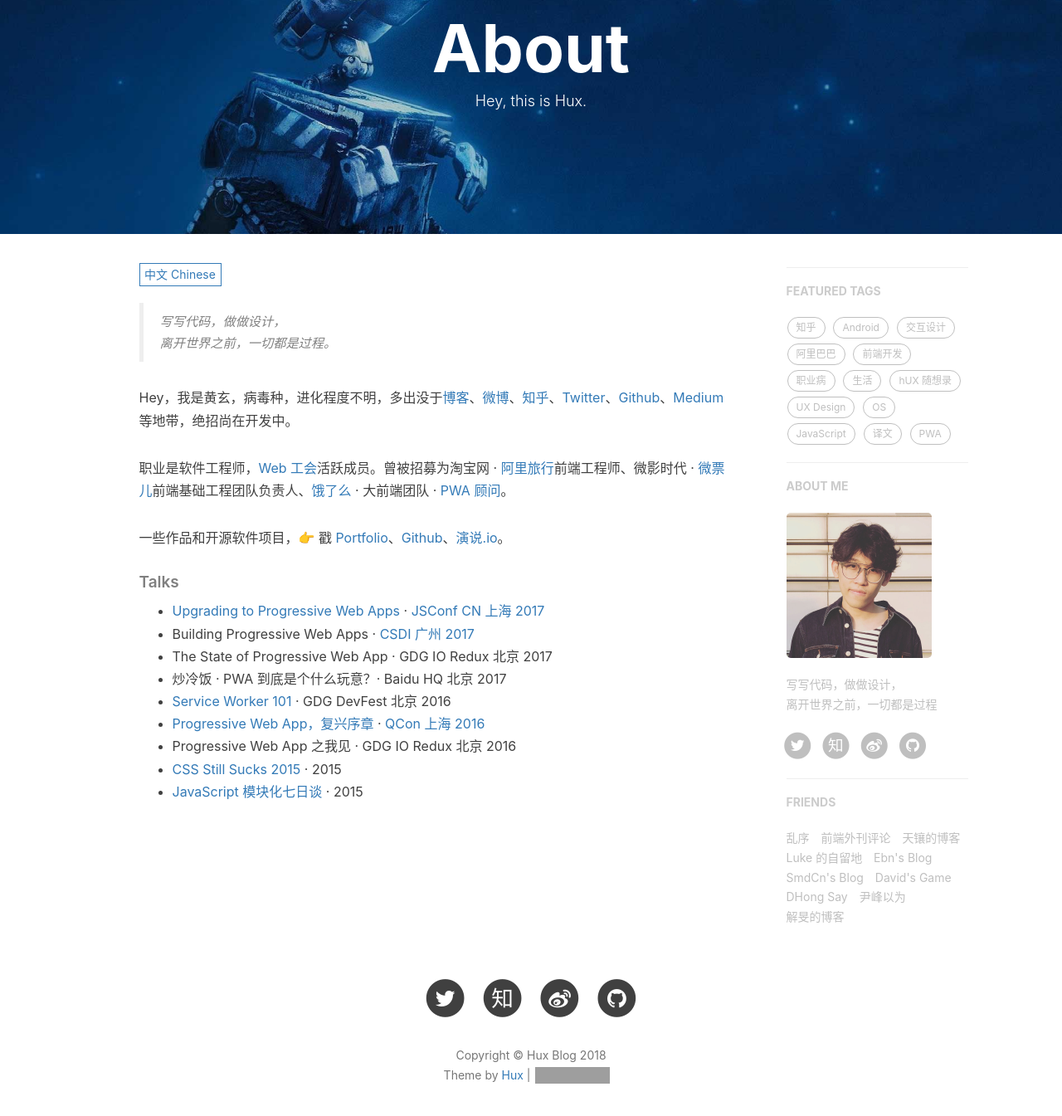
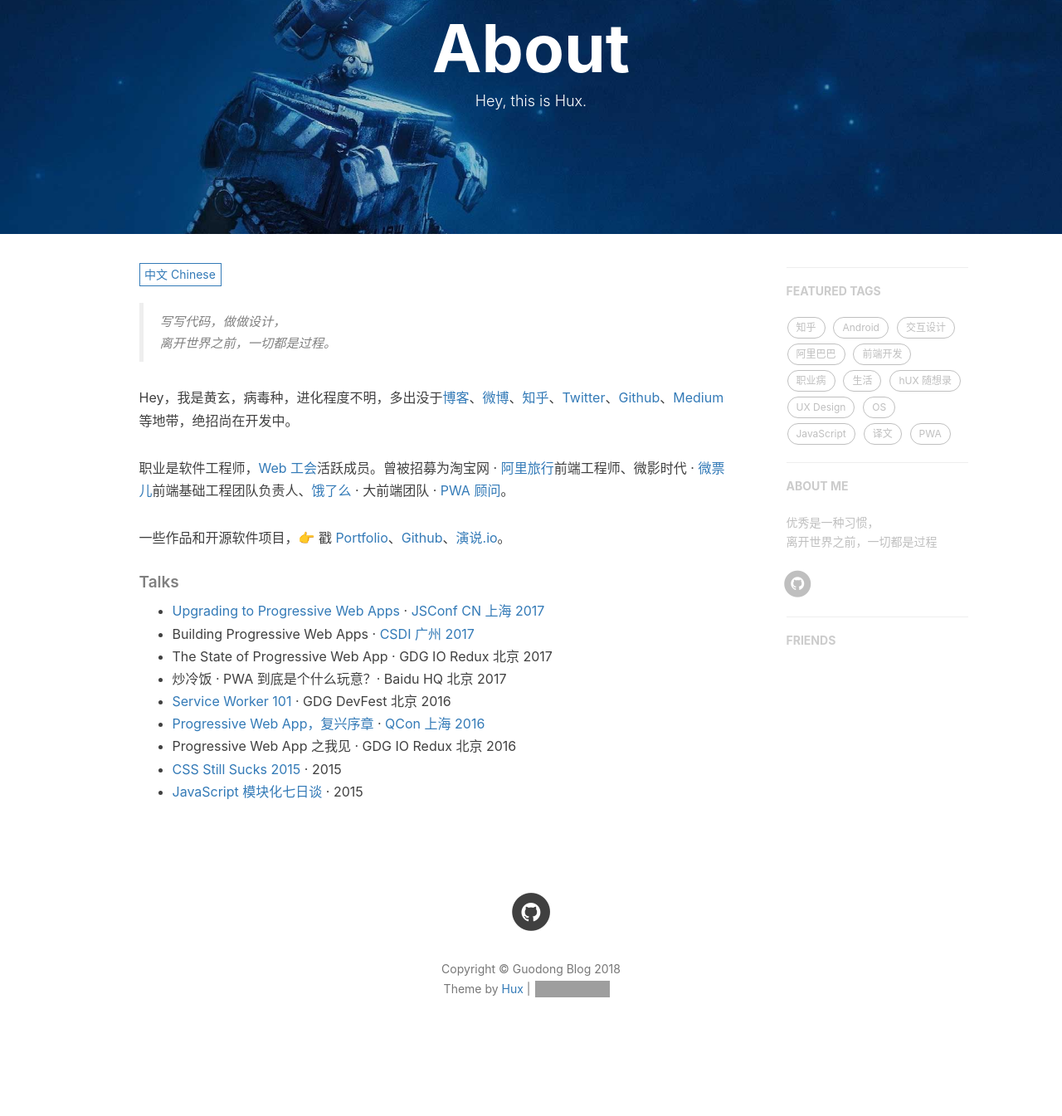
Before and after one commit to liguodong/liguodong.github.io, a Jekyll site: the page built from about.html, in a window 1280 px wide and 1400 px high, scrolled down 136 px. Shown: the top 1345 px of the window at 83% size. Built offline with Jekyll 4.4.1, drawn with Linux system fonts in a browser that asks for light colours; nearby versions of some CDN libraries; comment, search, counter and statistics services are not loaded; after the commit the page ends 1432 px from its top, so only the background shows below that; grey boxes are pictures that could not be loaded.

Commit message:
change config file..

```diff
--- a/_config.yml
+++ b/_config.yml
@@ -1,21 +1,21 @@
 # Site settings
-title: Hux Blog
-SEOTitle: 黄玄的博客 | Hux Blog
-header-img: img/home-bg.jpg
-email: huxpro@gmail.com
-description: "关于前端与设计、黑客与画家 | 黄玄，Web & Mobile Lover，Software Engineer，UX Designer | 这里是 @Hux黄玄 的个人博客，与你一起发现更大的世界。"
-keyword: "黄玄, Hux黄玄, Hux, 鬼栈, huxpro, @huxpro, 黄玄的博客, Hux Blog, 博客, 个人网站, 互联网, Web, JavaScript, 前端, 设计"
-url: "https://huangxuan.me"              # your host, for absolute URL
+title: Guodong Blog
+SEOTitle: 国栋的博客 | Guodong Blog
+# header-img: img/home-bg.jpg
+email: hi@guodong.li
+# description: "关于前端与设计、黑客与画家 | 黄玄，Web & Mobile Lover，Software Engineer，UX Designer | 这里是 @Hux黄玄 的个人博客，与你一起发现更大的世界。"
+# keyword: "黄玄, Hux黄玄, Hux, 鬼栈, huxpro, @huxpro, 黄玄的博客, Hux Blog, 博客, 个人网站, 互联网, Web, JavaScript, 前端, 设计"
+url: "http://guodong.li"              # your host, for absolute URL
 baseurl: ""                             # for example, '/blog' if your blog hosted on 'host/blog'
 
 
 
 # SNS settings
 RSS: false
-weibo_username:     huxpro
-zhihu_username:     huxpro
-github_username:    huxpro
-twitter_username:   huxpro
+# weibo_username:     huxpro
+# zhihu_username:     huxpro
+github_username:    liguodong
+# twitter_username:   huxpro
 #facebook_username:  huxpro
 # linkedin_username:  firstname-lastname-idxxxx
 
@@ -67,8 +67,8 @@
 
 # Sidebar settings
 sidebar: true                           # whether or not using Sidebar.
-sidebar-about-description: "写写代码，做做设计，<br>离开世界之前，一切都是过程"
-sidebar-avatar: /img/avatar-hux.jpg      # use absolute URL, seeing it's used in both `/` and `/about/`
+sidebar-about-description: "优秀是一种习惯，<br>离开世界之前，一切都是过程"
+#sidebar-avatar: /img/avatar-hux.jpg      # use absolute URL, seeing it's used in both `/` and `/about/`
 
 
 
@@ -86,38 +86,8 @@
 
 # Friends
 friends: [
-    {
-    #     title: "Su",
-    #     href: "http://su.gallery/"
-    # },{
-        title: "乱序",
-        href: "http://mida.re/"
-    },{
-        title: "前端外刊评论",
-        href: "http://qianduan.guru/"
-    },{
-        title: "天镶的博客",
-        href: "http://lingyu.wang/"
-    },{
-        title: "Luke 的自留地",
-        href: "http://hmqk1995.github.io"
-    },{
-        title: "Ebn's Blog",
-        href: "http://ebnbin.com/"
-    },{
-        title: "SmdCn's Blog",
-        href: "http://blog.smdcn.net"
-    },{
-        title: "David's Game",
-        href: "https://www.ruoyaowu.com/"
-    },{
-        title: "DHong Say",
-        href: "http://dhong.co"
-    },{
-        title: "尹峰以为",
-        href: "http://ingf.github.io/"
-    },{
-        title: "解旻的博客",
-        href: "http://xieminis.me/"
-    }
+    # {
+    #     title: "title",
+    #     href: "http://url/"
+    # }
 ]
```
